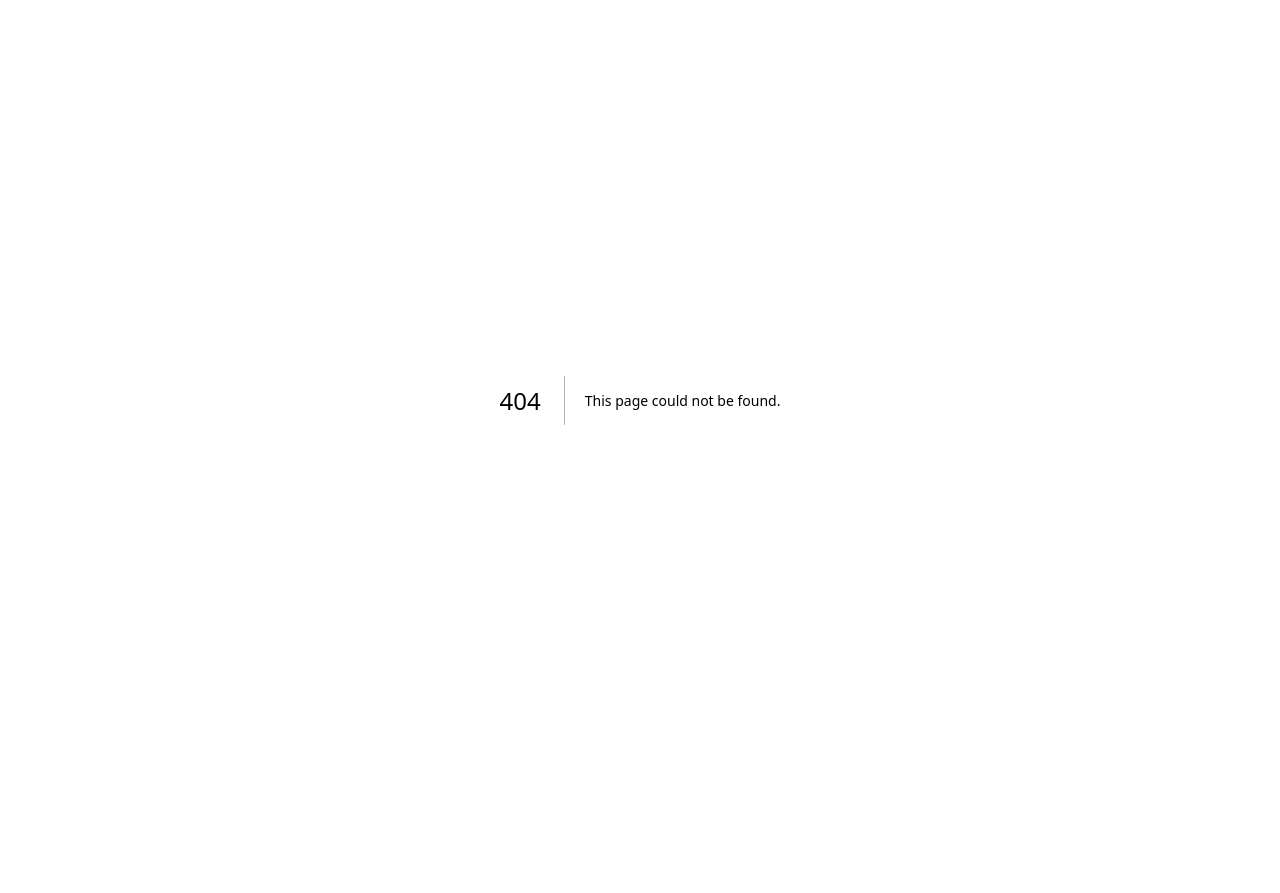
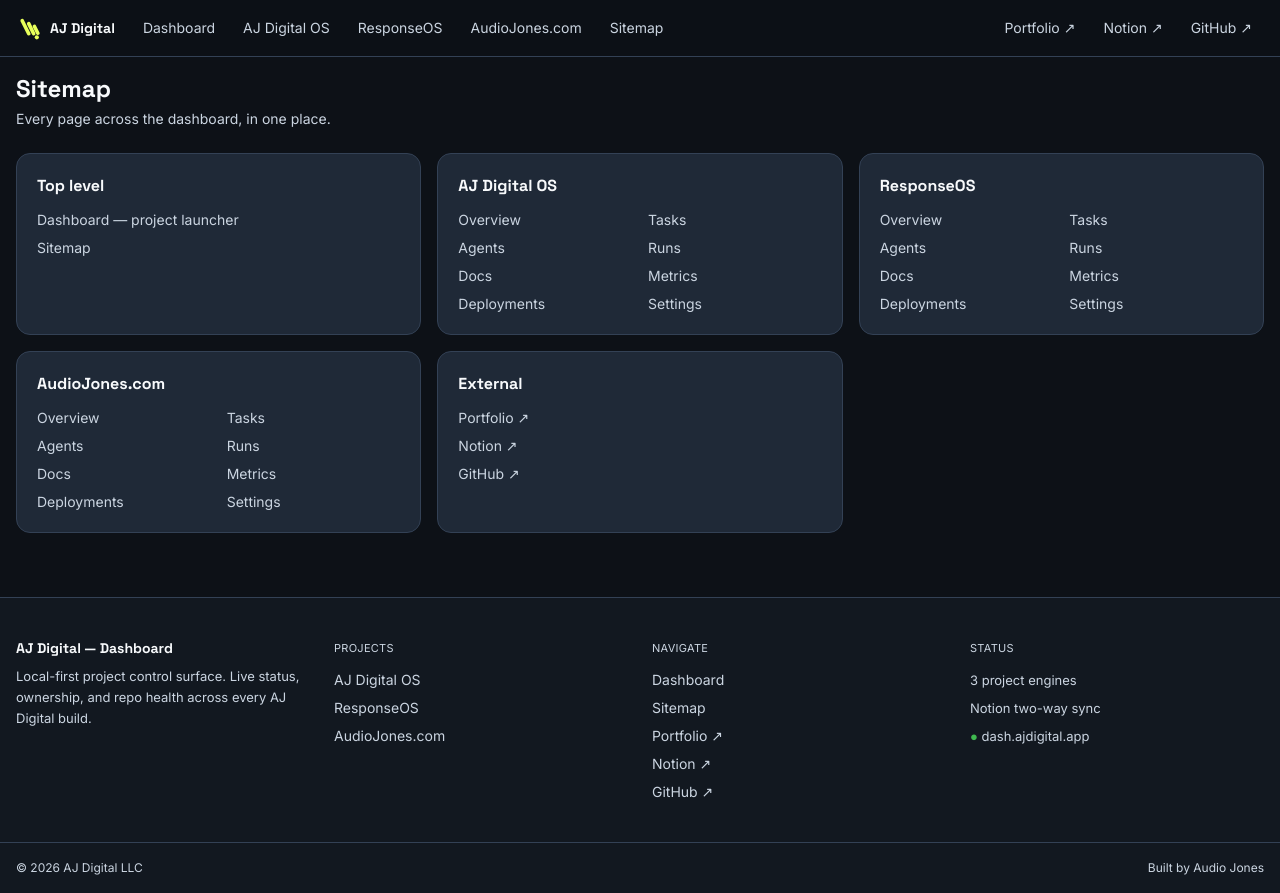
Before and after one commit to AudioJones-Dev/aj-digital-dashboard-system, a Next.js app: page /sitemap in a window 1280 px wide. Before the commit this address had no page. Before the commit the page ends 800 px from the top, so only its background shows below. Built offline with nearby package versions, Linux system fonts and the light colour scheme.

Commit message:
feat: global top nav, footer, and sitemap page

```diff
--- a/app/layout.tsx
+++ b/app/layout.tsx
@@ -1,6 +1,8 @@
 import "./globals.css";
 import type { Metadata } from "next";
 import type { ReactNode } from "react";
+import { TopNav } from "@/components/dashboard/TopNav";
+import { Footer } from "@/components/dashboard/Footer";
 
 export const metadata: Metadata = {
   title: "AJ Digital — Dashboard System",
@@ -10,7 +12,11 @@
 export default function RootLayout({ children }: { children: ReactNode }) {
   return (
     <html lang="en">
-      <body className="font-body min-h-screen">{children}</body>
+      <body className="font-body min-h-screen flex flex-col">
+        <TopNav />
+        <div className="flex-1">{children}</div>
+        <Footer />
+      </body>
     </html>
   );
 }
--- a/app/page.tsx
+++ b/app/page.tsx
@@ -32,9 +32,6 @@
       <div className="grid grid-cols-1 md:grid-cols-2 xl:grid-cols-3 gap-4">
         {projects.map((p) => <ProjectCard key={p.id} p={p} />)}
       </div>
-      <footer className="text-center text-tx2 text-xs mt-8">
-        Reads each project&apos;s <code>/api/manifest</code> + <code>/api/data</code> · register projects in <code>src/config/projects.ts</code>
-      </footer>
     </main>
   );
 }
--- /dev/null
+++ b/app/sitemap/page.tsx
@@ -0,0 +1,38 @@
+import Link from "next/link";
+import { PROJECT_NAV, PROJECT_PAGES, PAGE_LABELS, EXTERNAL_LINKS } from "@/config/nav";
+
+export const metadata = { title: "Sitemap — AJ Digital Dashboard" };
+
+export default function SitemapPage() {
+  return (
+    <main className="max-w-[1280px] mx-auto p-4">
+      <h1 className="font-display text-2xl font-bold mb-1">Sitemap</h1>
+      <p className="text-tx2 text-sm mb-6">Every page across the dashboard, in one place.</p>
+      <div className="grid md:grid-cols-2 lg:grid-cols-3 gap-4">
+        <section className="rounded-card border border-line bg-surface p-5">
+          <h2 className="font-display font-bold mb-3">Top level</h2>
+          <ul className="space-y-2 text-sm">
+            <li><Link href="/" className="text-tx2 hover:text-signal">Dashboard — project launcher</Link></li>
+            <li><Link href="/sitemap" className="text-tx2 hover:text-signal">Sitemap</Link></li>
+          </ul>
+        </section>
+        {PROJECT_NAV.map((p) => (
+          <section key={p.id} className="rounded-card border border-line bg-surface p-5">
+            <h2 className="font-display font-bold mb-3">{p.label}</h2>
+            <ul className="grid grid-cols-2 gap-x-4 gap-y-2 text-sm">
+              {PROJECT_PAGES.map((pg) => (
+                <li key={pg}><Link href={`/projects/${p.id}${pg}`} className="text-tx2 hover:text-signal">{PAGE_LABELS[pg]}</Link></li>
+              ))}
+            </ul>
+          </section>
+        ))}
+        <section className="rounded-card border border-line bg-surface p-5">
+          <h2 className="font-display font-bold mb-3">External</h2>
+          <ul className="space-y-2 text-sm">
+            {EXTERNAL_LINKS.map((l) => <li key={l.label}><a href={l.href} target="_blank" rel="noreferrer" className="text-tx2 hover:text-signal">{l.label} ↗</a></li>)}
+          </ul>
+        </section>
+      </div>
+    </main>
+  );
+}
--- /dev/null
+++ b/src/components/dashboard/Footer.tsx
@@ -0,0 +1,41 @@
+import Link from "next/link";
+import { PROJECT_NAV, EXTERNAL_LINKS } from "@/config/nav";
+
+export function Footer() {
+  return (
+    <footer className="border-t border-line bg-surface/30 mt-12">
+      <div className="max-w-[1280px] mx-auto px-4 py-10 grid grid-cols-2 md:grid-cols-4 gap-6 text-sm">
+        <div className="col-span-2 md:col-span-1">
+          <div className="font-display font-bold mb-2">AJ Digital — Dashboard</div>
+          <p className="text-tx2 text-[13px] leading-relaxed">Local-first project control surface. Live status, ownership, and repo health across every AJ Digital build.</p>
+        </div>
+        <div>
+          <div className="text-tx2 text-[11px] uppercase tracking-wide mb-3">Projects</div>
+          <ul className="space-y-2">{PROJECT_NAV.map((p) => <li key={p.id}><Link href={`/projects/${p.id}`} className="text-tx2 hover:text-tx">{p.label}</Link></li>)}</ul>
+        </div>
+        <div>
+          <div className="text-tx2 text-[11px] uppercase tracking-wide mb-3">Navigate</div>
+          <ul className="space-y-2">
+            <li><Link href="/" className="text-tx2 hover:text-tx">Dashboard</Link></li>
+            <li><Link href="/sitemap" className="text-tx2 hover:text-tx">Sitemap</Link></li>
+            {EXTERNAL_LINKS.map((l) => <li key={l.label}><a href={l.href} target="_blank" rel="noreferrer" className="text-tx2 hover:text-signal">{l.label} ↗</a></li>)}
+          </ul>
+        </div>
+        <div>
+          <div className="text-tx2 text-[11px] uppercase tracking-wide mb-3">Status</div>
+          <ul className="space-y-2 text-tx2 text-[13px]">
+            <li>3 project engines</li>
+            <li>Notion two-way sync</li>
+            <li><span className="text-ok">●</span> dash.ajdigital.app</li>
+          </ul>
+        </div>
+      </div>
+      <div className="border-t border-line">
+        <div className="max-w-[1280px] mx-auto px-4 py-4 flex items-center justify-between text-[12px] text-tx2">
+          <span>© 2026 AJ Digital LLC</span>
+          <span>Built by Audio Jones</span>
+        </div>
+      </div>
+    </footer>
+  );
+}
--- /dev/null
+++ b/src/components/dashboard/TopNav.tsx
@@ -0,0 +1,37 @@
+import Link from "next/link";
+import { PROJECT_NAV, EXTERNAL_LINKS } from "@/config/nav";
+
+function Mark() {
+  return (
+    <svg width="26" height="26" viewBox="0 0 100 100" fill="none" className="shrink-0">
+      <g stroke="#E8FF5A" strokeWidth="14" strokeLinecap="round">
+        <line x1="24" y1="22" x2="49" y2="72" /><line x1="49" y1="33" x2="68" y2="72" /><line x1="71" y1="44" x2="84" y2="70" />
+      </g>
+      <circle cx="80" cy="86" r="8" fill="#E8FF5A" />
+    </svg>
+  );
+}
+
+const link = "px-3 py-1.5 rounded-lg text-sm text-tx2 hover:bg-surface hover:text-tx transition";
+
+export function TopNav() {
+  return (
+    <header className="sticky top-0 z-[60] border-b border-line bg-bg/85 backdrop-blur">
+      <nav className="max-w-[1280px] mx-auto px-4 h-14 flex items-center gap-1">
+        <Link href="/" className="flex items-center gap-2 mr-3 shrink-0">
+          <Mark />
+          <span className="font-display font-bold text-sm hidden sm:block">AJ Digital</span>
+        </Link>
+        <Link href="/" className={link}>Dashboard</Link>
+        {PROJECT_NAV.map((p) => (
+          <Link key={p.id} href={`/projects/${p.id}`} className={`${link} hidden md:block`}>{p.label}</Link>
+        ))}
+        <Link href="/sitemap" className={link}>Sitemap</Link>
+        <div className="flex-1" />
+        {EXTERNAL_LINKS.map((l) => (
+          <a key={l.label} href={l.href} target="_blank" rel="noreferrer" className="px-3 py-1.5 rounded-lg text-sm text-tx2 hover:text-signal transition hidden lg:block">{l.label} ↗</a>
+        ))}
+      </nav>
+    </header>
+  );
+}
--- a/src/components/dashboard/Topbar.tsx
+++ b/src/components/dashboard/Topbar.tsx
@@ -13,7 +13,7 @@
 
 export function Topbar({ title, subtitle, right }: { title: string; subtitle?: string; right?: ReactNode }) {
   return (
-    <header className="rounded-card border border-line bg-gradient-to-r from-[#161d27] to-[#111722] px-6 py-5 mb-4 flex items-center gap-4 sticky top-2 z-50">
+    <header className="rounded-card border border-line bg-gradient-to-r from-[#161d27] to-[#111722] px-6 py-5 mb-4 flex items-center gap-4">
       <Logo />
       <div className="flex-1 min-w-0">
         <h1 className="font-display text-xl font-bold truncate">{title}</h1>
--- /dev/null
+++ b/src/config/nav.ts
@@ -0,0 +1,19 @@
+// Navigation config — drives the top nav, footer, and sitemap.
+export const PROJECT_NAV = [
+  { id: "aj-digital-os", label: "AJ Digital OS" },
+  { id: "responseos", label: "ResponseOS" },
+  { id: "audiojones-com", label: "AudioJones.com" },
+];
+
+export const PROJECT_PAGES = ["", "/tasks", "/agents", "/runs", "/docs", "/metrics", "/deployments", "/settings"];
+
+export const PAGE_LABELS: Record<string, string> = {
+  "": "Overview", "/tasks": "Tasks", "/agents": "Agents", "/runs": "Runs",
+  "/docs": "Docs", "/metrics": "Metrics", "/deployments": "Deployments", "/settings": "Settings",
+};
+
+export const EXTERNAL_LINKS = [
+  { label: "Portfolio", href: "http://localhost:7400" },
+  { label: "Notion", href: "https://www.notion.so" },
+  { label: "GitHub", href: "https://github.com/AudioJones-Dev" },
+];
```
